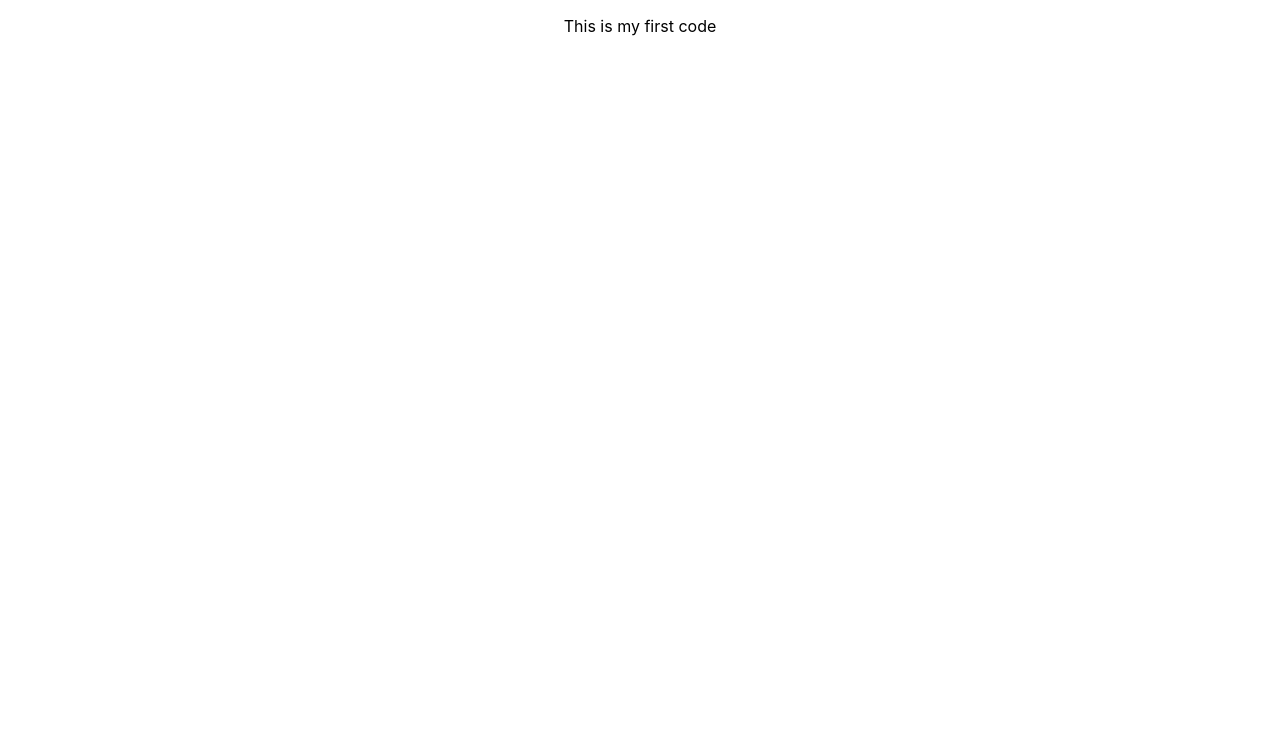
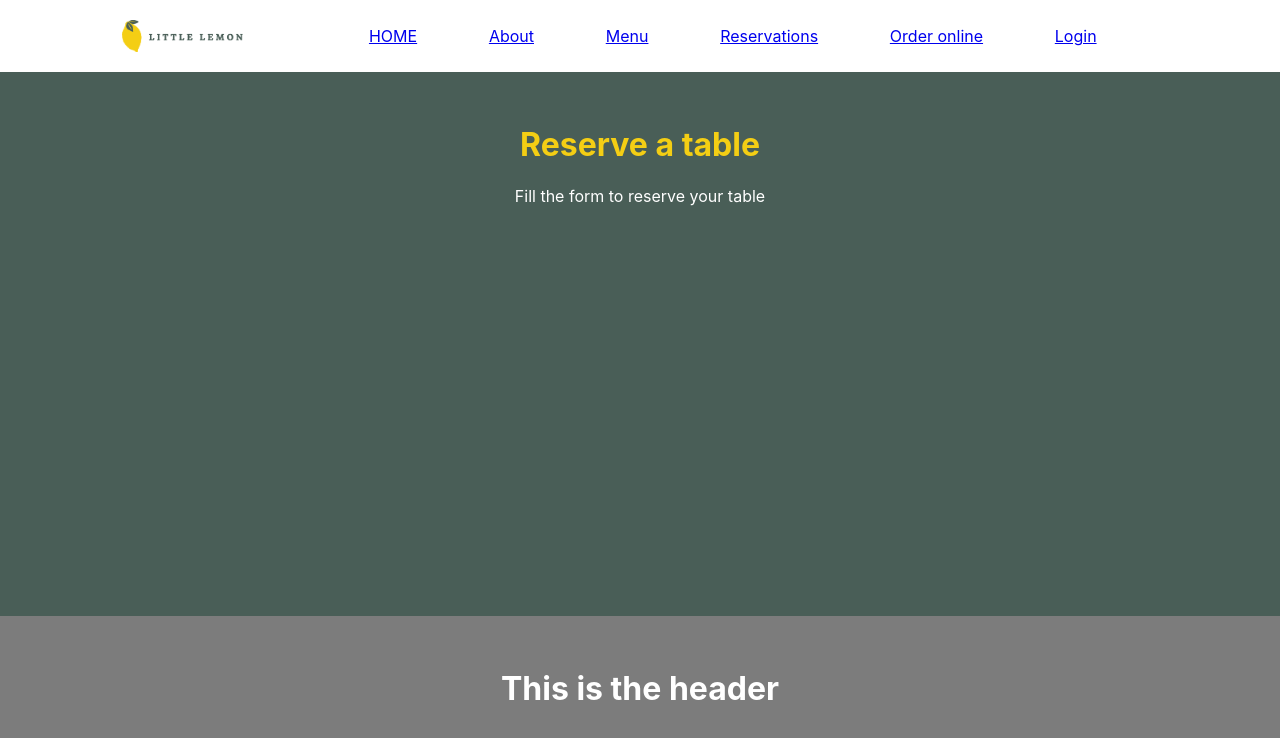
Before and after one commit to mewsic156/meta_fe_final, a React (Create React App) app: page / in a window 1280 px wide. Shown: the top 738 px of the page. Built offline with nearby package versions, Linux system fonts and the light colour scheme.

Commit message:
initial HTML and React components created

```diff
--- a/src/App.css
+++ b/src/App.css
@@ -1,3 +1,65 @@
+nav {
+  display: flex;
+  justify-content: center;
+  align-items: center;
+  height: 5vh;
+  margin-left: 5vw;
+  width: 70%;
+}
+
+nav ul {
+  display: flex;
+  justify-content: space-evenly;
+  align-items: center;
+  list-style: none;
+  margin: 0;
+  padding: 0;
+  width: 100%;
+  overflow: hidden;
+}
+
+nav li {
+  padding: 0 10px;
+}
+
+.logo{
+  width: 10%;
+}
+
+header{
+  padding: 2vh 4vh 2vh 4vh;
+  display: flex;
+  justify-content: center;
+  align-items: center;
+}
+
+/*nav{
+  height: 10vh;
+  margin-left: 5vw;
+  border: 2px dashed blue;
+  width: 60%;
+}*/
+
+main{
+  color: white;
+  height: 60vh;
+  padding: 4vh 8vh 4vh 8vh;
+  background-color: #495E57;
+  text-align: center;
+}
+
+main h1{
+  color: #F4CE14;
+}
+
+footer{
+  height: 30vh;
+  padding: 4vh 8vh 4vh 8vh;
+  color: white;
+  background-color: #7C7C7C;
+  text-align: center;
+}
+
 .App {
   text-align: center;
 }
--- a/src/App.js
+++ b/src/App.js
@@ -1,10 +1,22 @@
 import './App.css';
+import Header from './Header.js';
+import Main from './Main.js';
+import Footer from './Footer.js';
 
 function App() {
   return (
-    <div className="App">
-      <p>This is my first code</p>
-    </div>
+    <>
+      <Header>
+      </Header>
+
+      <Main>
+      </Main>
+
+      <Footer>
+
+      </Footer>
+
+    </>
   );
 }
 
--- /dev/null
+++ b/src/Footer.js
@@ -0,0 +1,11 @@
+import React from 'react';
+
+function Footer() {
+  return (
+    <footer>
+      <h1>This is the header</h1>
+    </footer>
+  );
+}
+
+export default Footer;
--- /dev/null
+++ b/src/Header.js
@@ -0,0 +1,13 @@
+import React from 'react';
+import Nav from './Nav.js'
+
+function Header() {
+  return (
+    <header>
+      <img src={require('./files/logo.png')} alt='logo' className='logo'/>
+      <Nav />
+    </header>
+  );
+}
+
+export default Header;
--- /dev/null
+++ b/src/Main.js
@@ -0,0 +1,14 @@
+import React from 'react';
+
+function Main() {
+  return (
+    <main>
+
+        <h1>Reserve a table</h1>
+        <p>Fill the form to reserve your table</p>
+
+    </main>
+  );
+}
+
+export default Main;
--- /dev/null
+++ b/src/Nav.js
@@ -0,0 +1,18 @@
+import React from 'react';
+
+function Nav() {
+  return (
+    <nav>
+      <ul>
+        <li><a href="#home">HOME</a></li>
+        <li><a href="#about">About</a></li>
+        <li><a href="#menu">Menu</a></li>
+        <li><a href="#reservations">Reservations</a></li>
+        <li><a href="#order-online">Order online</a></li>
+        <li><a href="#login">Login</a></li>
+      </ul>
+    </nav>
+  );
+}
+
+export default Nav;
```
Also changed, not shown: src/files/logo.png (added).
